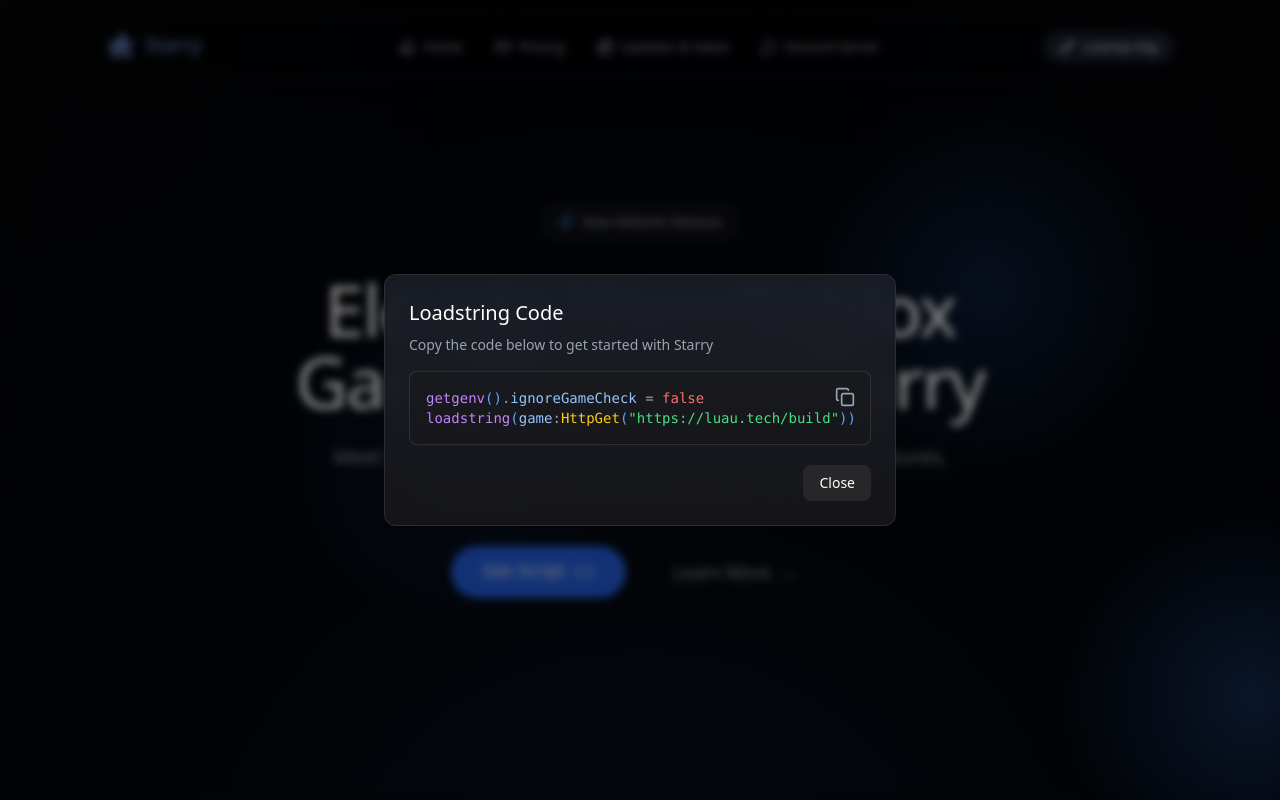
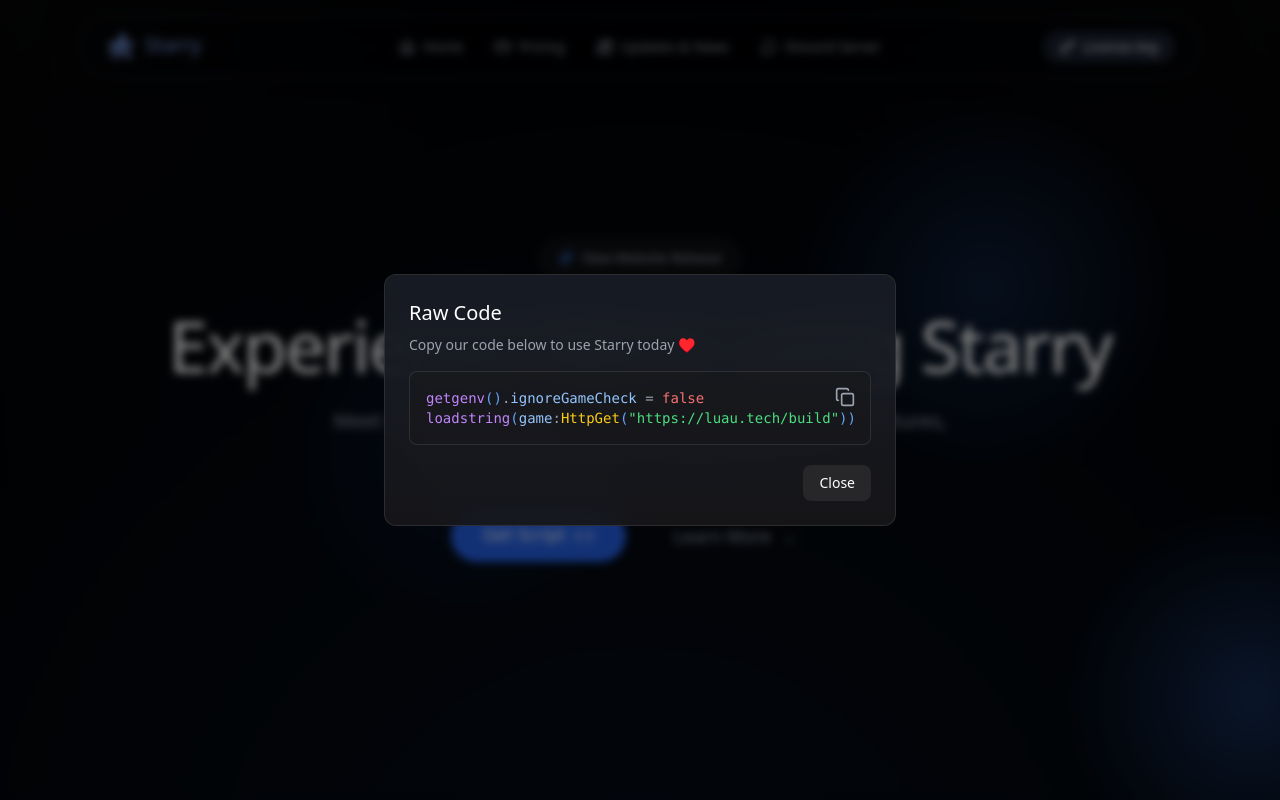
Before and after one commit to xootzie/frontend.luau.tech, a Next.js app: page / in a window 1280 px wide. Both pictures are taken after a click on the button "Get Script". Shown: the top 800 px of the page. Built offline with nearby package versions, Linux system fonts and the light colour scheme.

Commit message:
Update hero.tsx

```diff
--- a/src/components/hero.tsx
+++ b/src/components/hero.tsx
@@ -104,14 +104,11 @@
           </div>
 
           <h1 className="text-6xl sm:text-7xl font-medium tracking-tight text-white mb-6 bg-gradient-to-b from-white to-white/60 bg-clip-text text-transparent">
-            Elevate Your Roblox
-            <br />
-            GamePlay with Starry
+            Experience More using Starry
           </h1>
 
           <p className="mt-6 text-xl text-gray-400 max-w-2xl mx-auto leading-relaxed">
-            Meet the next generation of Roblox exploiting.
-            Powerful features, seamless execution, unmatched performance.
+            Meet the next generation of Roblox exploiting. Powerful features, seamless performance, available now for free.
           </p>
 
           <div className="mt-10 flex flex-wrap gap-4 justify-center">
@@ -158,8 +155,8 @@
               <div className="absolute inset-0 bg-gradient-to-b from-blue-500/5 to-transparent rounded-t-xl" />
 
               <div className="relative">
-                <h3 className="text-xl font-medium mb-2">Loadstring Code</h3>
-                <p className="text-gray-400 text-sm mb-4">Copy the code below to get started with Starry</p>
+                <h3 className="text-xl font-medium mb-2">Raw Code</h3>
+                <p className="text-gray-400 text-sm mb-4">Copy our code below to use Starry today ♥️</p>
 
                 <div className="relative group">
                   <div className="p-4 bg-zinc-900/50 rounded-lg border border-white/10 group-hover:border-white/20 transition-colors">
```
